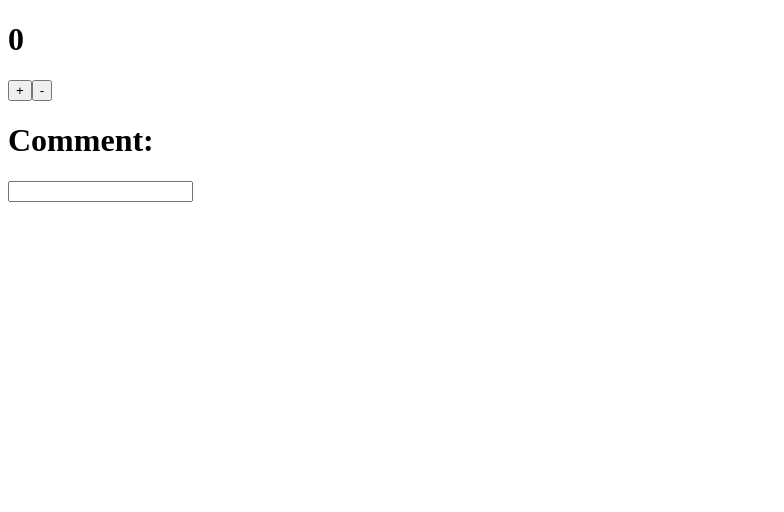
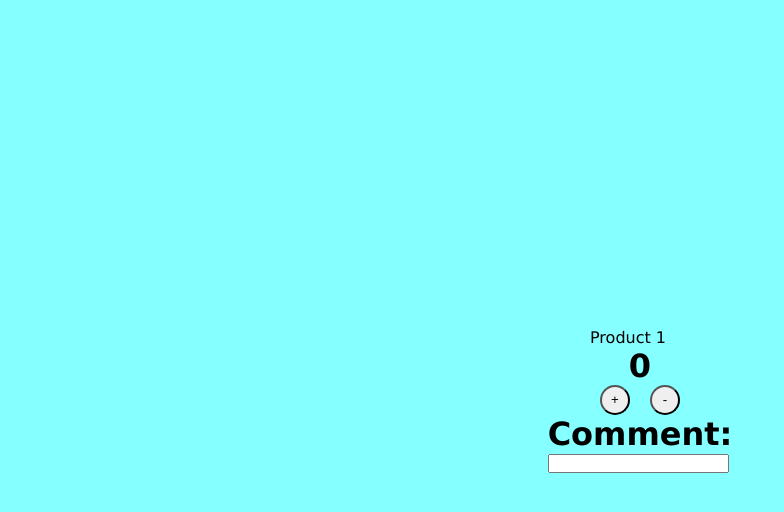
Before and after one commit to AleksandrVishniakov/Isphera-prj, a React (Create React App) app in the folder React-App/my-app/: page / in a window 1280 px wide. Shown: the top 512 px of the page, without its empty margins (0-784 px from the left). Built offline with nearby package versions, Linux system fonts and the light colour scheme.

Commit message:
added jsx props

```diff
--- a/React-App/my-app/src/App.js
+++ b/React-App/my-app/src/App.js
@@ -1,11 +1,11 @@
-import { useState } from "react";
-import AmountSelector from "./components/AmountSelector";
 import CommentField from "./components/CommentField";
+import CartItem from "./components/CartItem";
+import "./styles/App.css"
 
 function App() {
   return (
     <div className="App">
-      <AmountSelector/>
+      <CartItem item={{title: "Product 1"}}/>
       <CommentField/>
     </div>
   );
--- a/React-App/my-app/src/components/AmountSelector.jsx
+++ b/React-App/my-app/src/components/AmountSelector.jsx
@@ -4,10 +4,12 @@ const AmountSelector = () => {
   const [bet, setBet] = useState(0)
 
   return (
-    <div>
+    <div className="AmountSelector">
       <h1>{bet}</h1>
-      <button onClick={() => setBet(bet+1)}>+</button>
-      <button onClick={() => setBet(bet-1)}>-</button>
+      <div>
+        <button onClick={() => setBet(bet+1)} className="button_add">+</button>
+        <button onClick={() => setBet(bet-1)} className="button_add">-</button>
+      </div>
     </div>
   );
 }
--- /dev/null
+++ b/React-App/my-app/src/components/CartItem.jsx
@@ -0,0 +1,12 @@
+import AmountSelector from "./AmountSelector"
+
+const CartItem = (props) => {
+    return (
+        <div>
+            <p>{props.item.title}</p>
+            <AmountSelector/>
+        </div>
+    )
+}
+
+export default CartItem;
--- /dev/null
+++ b/React-App/my-app/src/styles/App.css
@@ -0,0 +1,39 @@
+* {
+    margin: 0;
+    padding: 0;
+    scroll-behavior: smooth;
+}
+
+body {
+    width: 100vw;
+    height: 100vh;
+    background-color: rgb(133, 255, 255);
+    font-family: Verdana, Geneva, Tahoma, sans-serif;
+
+    display: flex;
+    justify-content: center;
+    align-items: center;
+}
+
+.App {
+    display: flex;
+    flex-direction: column;
+    justify-content: center;
+    align-items: center;
+    width: 300px;
+}
+
+.AmountSelector {
+    display: flex;
+    flex-direction: column;
+    justify-content: center;
+    align-items: center;
+}
+
+.button_add {
+    width: 30px;
+    height: 30px;
+    border-radius: 50%;
+    margin-left: 10px;
+    margin-right: 10px;
+}
```
